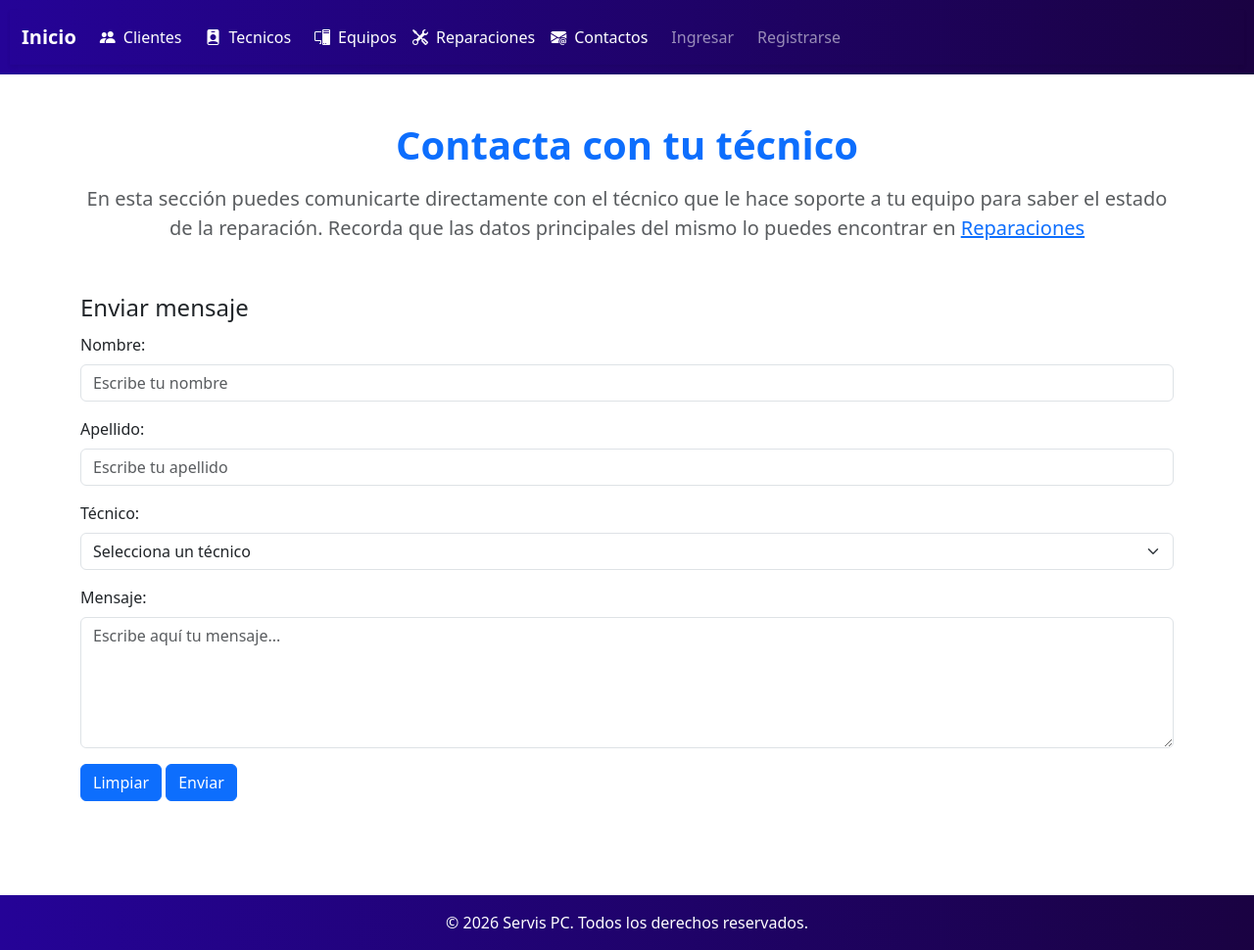
After one commit to CarlosLaboratorio/serviciotecnicofuturepc, a Django app: page /contactos/ in a window 1280 px wide. The commit adds this page. Shown: the whole page at 98% size. Run offline with Django 5.2, Linux system fonts and the light colour scheme; data that the repository does not hold is empty; some libraries are stand-ins or nearby versions.

Commit message:
new page contact

```diff
--- /dev/null
+++ b/ProyectoServisPC/myapp/templates/myapp/contactos.html
@@ -0,0 +1,45 @@
+{% extends 'base.html' %}
+{% load static %}
+{% block title %}Contactos - Reparación de PC{% endblock %}
+{% block content %}
+
+    <!-- Bienvenida -->
+
+    <div class="text-center mb-5" data-aos="fade-down">
+    <h1 class="fw-bold text-primary animate__animated animate__swing animate__repeat-3">Contacta con tu técnico</h1>
+    <p class="text-muted fs-5 mt-3">
+        En esta sección puedes comunicarte directamente con el técnico que le hace soporte a tu equipo para saber el estado de la reparación. Recorda que las datos principales del mismo lo puedes encontrar en <a href="{% url 'myapp:reparaciones' %}">Reparaciones</a>
+    </p>
+    </div>
+
+    <!-- Secciones principales -->
+
+    <form action="https://formsubmit.co/carlosanibal815@gmail.com" method="POST" referrerpolicy="no-referrer-when-downgrade">
+    <fieldset>
+        <legend>Enviar mensaje</legend>
+        <div class="mb-3">
+        <label for="cliente" class="form-label">Nombre: </label>
+        <input type="text" name= "nombre" id="cliente" class="form-control" placeholder="Escribe tu nombre">
+        </div>
+        <div class="mb-3">
+        <label for="apellido" class="form-label">Apellido: </label>
+        <input type="text" name="apellido" id="apellido" class="form-control" placeholder="Escribe tu apellido"></div>
+        <div class="mb-3">
+        <label for="tecnico" class="form-label">Técnico: </label>
+        <select id="tecnico" name="tecnico"class="form-select">
+                <option value="" disabled selected>Selecciona un técnico</option>
+            {% for tecnico in tecnicos %}
+                <option value="{{tecnico.id}}">{{ tecnico.apellido }} {{ tecnico.nombre }}</option>
+            {% endfor %}
+        </select>
+        </div>
+        <div class="mb-3">
+            <label for="mensaje" class="form-label">Mensaje:</label><br>
+            <textarea class="form-control" name="mensaje" id="mensaje" cols="50" rows="5" placeholder="Escribe aquí tu mensaje..."></textarea>
+        </div>
+        <button type="reset" class="btn btn-primary">Limpiar</button>
+        <button type="submit" class="btn btn-primary">Enviar</button>
+    </fieldset>
+    </form>
+
+{% endblock %}
--- a/ProyectoServisPC/myapp/templates/myapp/equipos.html
+++ b/ProyectoServisPC/myapp/templates/myapp/equipos.html
@@ -70,7 +70,7 @@
                                 <i class="bi bi-eye"></i>
                             </a>
 
-                            <a href="#NADAAUN"
+                            <a href="{% url 'myapp:editar_equipo' equipo.id %}"
                             class="btn btn-sm btn-outline-warning"
                             title="Editar">
                                 <i class="bi bi-pencil"></i>
--- a/ProyectoServisPC/myapp/urls.py
+++ b/ProyectoServisPC/myapp/urls.py
@@ -15,4 +15,6 @@ urlpatterns = [
     path('detalle_tecnico/<int:tecnico_id>/', views.detalle_tecnico, name='detalle_tecnico'),
     path('crear_opinion/<int:reparacion_id>/',views.crear_opinion,name='crear_opinion'),
     path('detalle_reparacion/<int:reparacion_id>/', views.detalle_reparacion, name='detalle_reparacion'),
+    path('equipo/editar/<int:id>/', views.editar_equipo, name='editar_equipo'),
+    path('contactos/', views.contactos, name='contactos'),
 ]
--- a/ProyectoServisPC/myapp/views.py
+++ b/ProyectoServisPC/myapp/views.py
@@ -1,6 +1,6 @@
 from django.shortcuts import render, redirect, get_object_or_404
 from .models import Cliente, Tecnico, Equipo, Reparacion, Opinion
-from .forms import ClientesFormulario, ClientesFilter, OpinionForm
+from .forms import ClientesFormulario, ClientesFilter, OpinionForm, EquiposFilter
 from django.contrib.auth.decorators import login_required
 from django.db import models
 from django.db.models import Avg, Count
@@ -141,12 +141,10 @@ def crear_opinion(request, reparacion_id):
 
 
 def detalle_reparacion(request, reparacion_id):
-
     reparacion = get_object_or_404(
         Reparacion,
         id=reparacion_id
     )
-
     return render(
         request,
         'myapp/detalle_reparacion.html',
@@ -154,3 +152,23 @@ def detalle_reparacion(request, reparacion_id):
             'reparacion': reparacion,
         }
     )
+
+
+@login_required
+def editar_equipo(request, id):
+    equipo = get_object_or_404(Equipo, id=id)
+
+    if request.method == 'POST':
+        form = EquiposFilter(request.POST, instance=equipo)
+        if form.is_valid():
+            form.save()
+            return redirect('myapp:equipos')
+    else:
+        form = EquiposFilter(instance=equipo)
+
+    return render(request, 'myapp/editar_equipo.html', {'form': form, 'equipo': equipo})
+
+
+def contactos(request):
+    tecnicos = Tecnico.objects.all()
+    return render(request,"myapp/contactos.html", {'tecnicos': tecnicos})
--- a/ProyectoServisPC/templates/base.html
+++ b/ProyectoServisPC/templates/base.html
@@ -33,6 +33,7 @@
                 <li class="nav-item"><a class="nav-link text-white btn btn-primary bi bi-person-badge-fill me-2" href="{% url 'myapp:tecnicos' %}"><span class="ms-2">Tecnicos</span></a></li>
                 <li class="nav-item"><a class="nav-link text-white btn btn-primary bi bi-pc-display" href="{% url 'myapp:equipos' %}"><span class="ms-2">Equipos</span></a></li>
                 <li class="nav-item"><a class="nav-link text-white btn btn-primary bi bi-tools" href="{% url 'myapp:reparaciones' %}"><span class="ms-2">Reparaciones</span></a></li>
+                <li class="nav-item"><a class="nav-link text-white btn btn-primary bi bi-envelope-at-fill" href="{% url 'myapp:contactos' %}"><span class="ms-2">Contactos</span></a></li>
                 {% if user.is_authenticated %}
                     <li class="nav-item"><a href="{% url 'accounts:perfil' %}" class="nav-link"><span class="ms-2">Perfil</span></a></li>
                     <form action="{% url 'accounts:logout' %}" method="post" class="d-inline">
```
Also changed, not shown: ProyectoServisPC/myapp/forms.py (+6 -1 lines), ProyectoServisPC/myapp/static/myapp/js/main.js (+28 -0 lines), ProyectoServisPC/myapp/templates/myapp/editar_equipo.html (added, +20 -0 lines).
